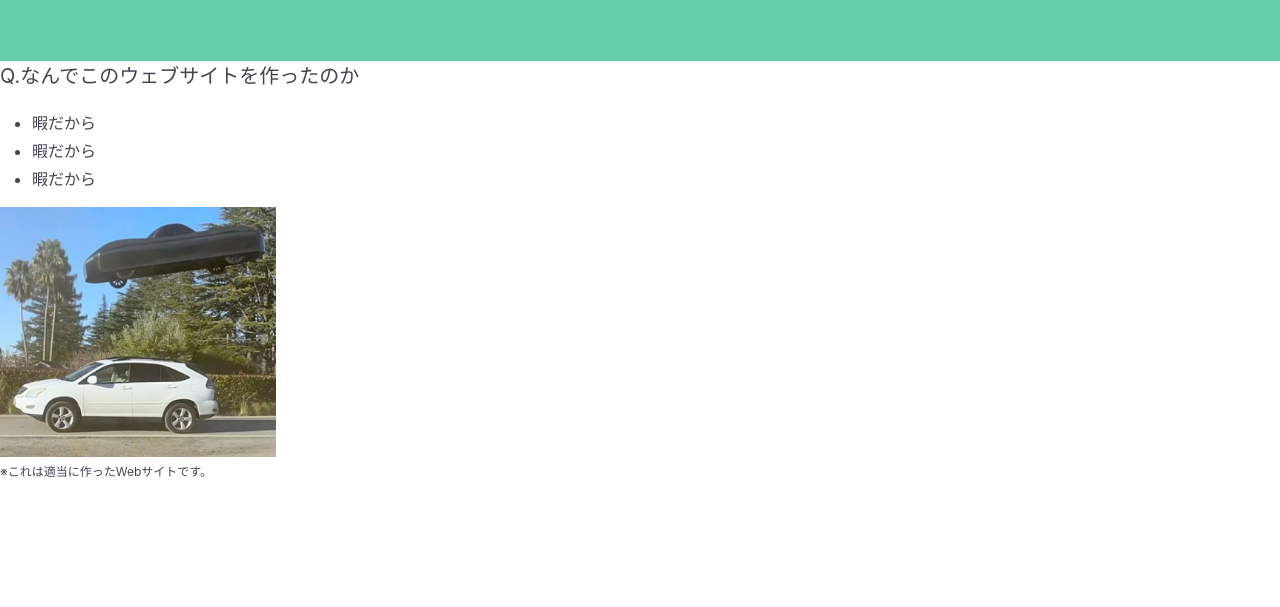
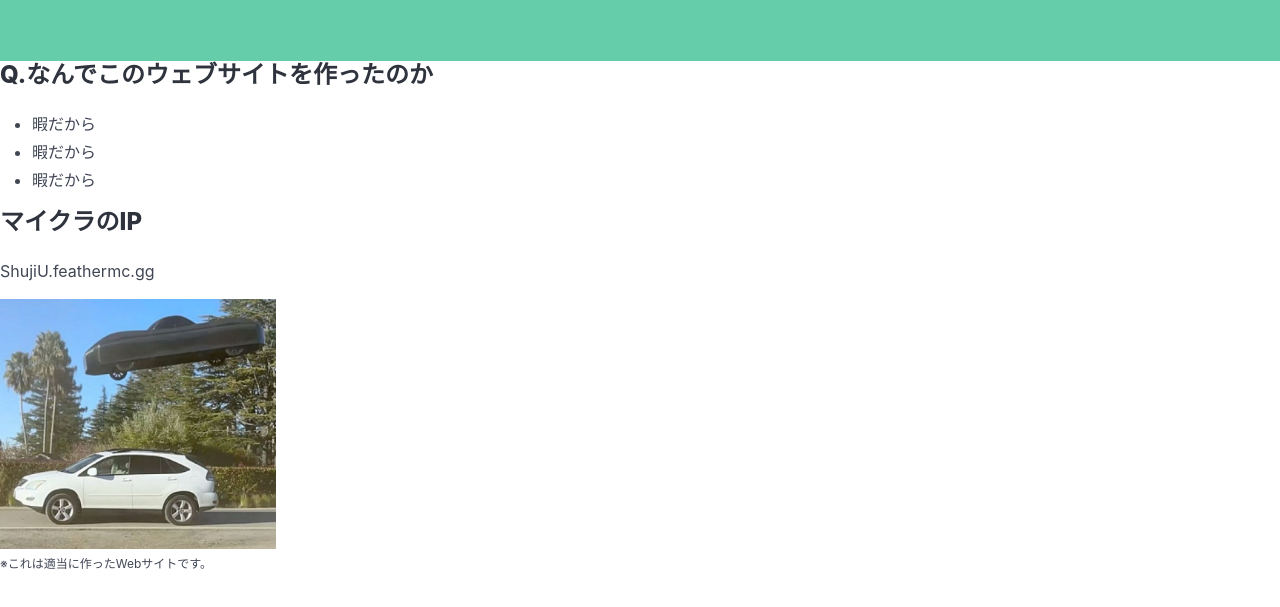
Before and after one commit to kasorikkuraba-a11y/tako-r, a website: page index.html in a window 1280 px wide. Shown: the part 87-694 px from the top of the page. Drawn offline with nearby package versions, Linux system fonts and the light colour scheme.

Commit message:
Update index.html

```diff
--- a/index.html
+++ b/index.html
@@ -13,12 +13,14 @@
         <h1 class="title">しゅうじのホームページ</h1>
       </div>
     </section>
-    <p class="big">Q.なんでこのウェブサイトを作ったのか</p>
+    <h4 class="title is-4">Q.なんでこのウェブサイトを作ったのか</h4>
     <ul>
       <li>暇だから</li>
       <li>暇だから</li>
       <li>暇だから</li>
     </ul>
+    <h4 class="title is-4">マイクラのIP</h4>
+    <p>ShujiU.feathermc.gg</p>
     <img src="img/Jump_car.jpg" alt="JumpCar" width="276px" height="250px">
     <div class="content is-small">
       <p>※これは適当に作ったWebサイトです。</p>
```
